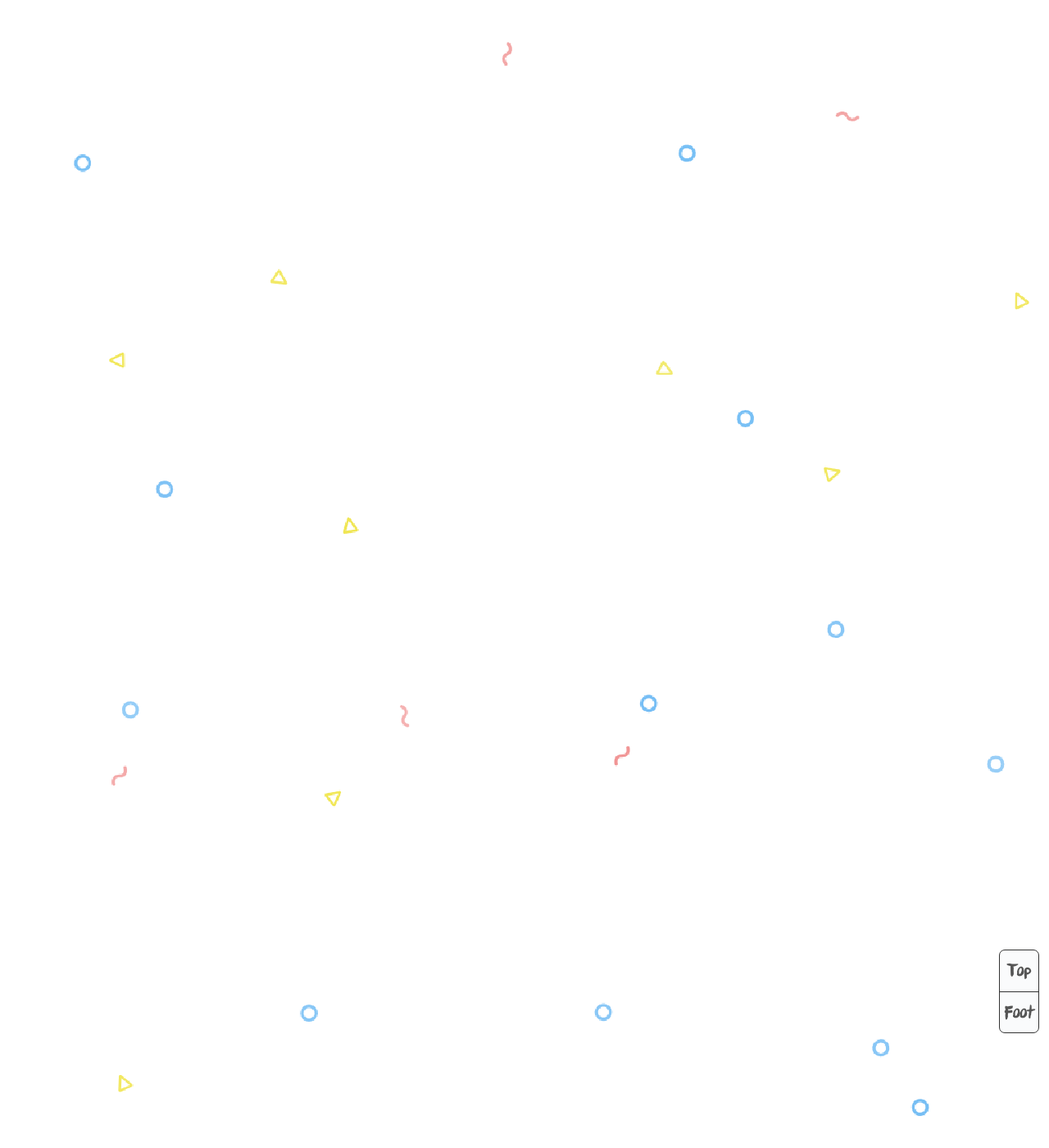
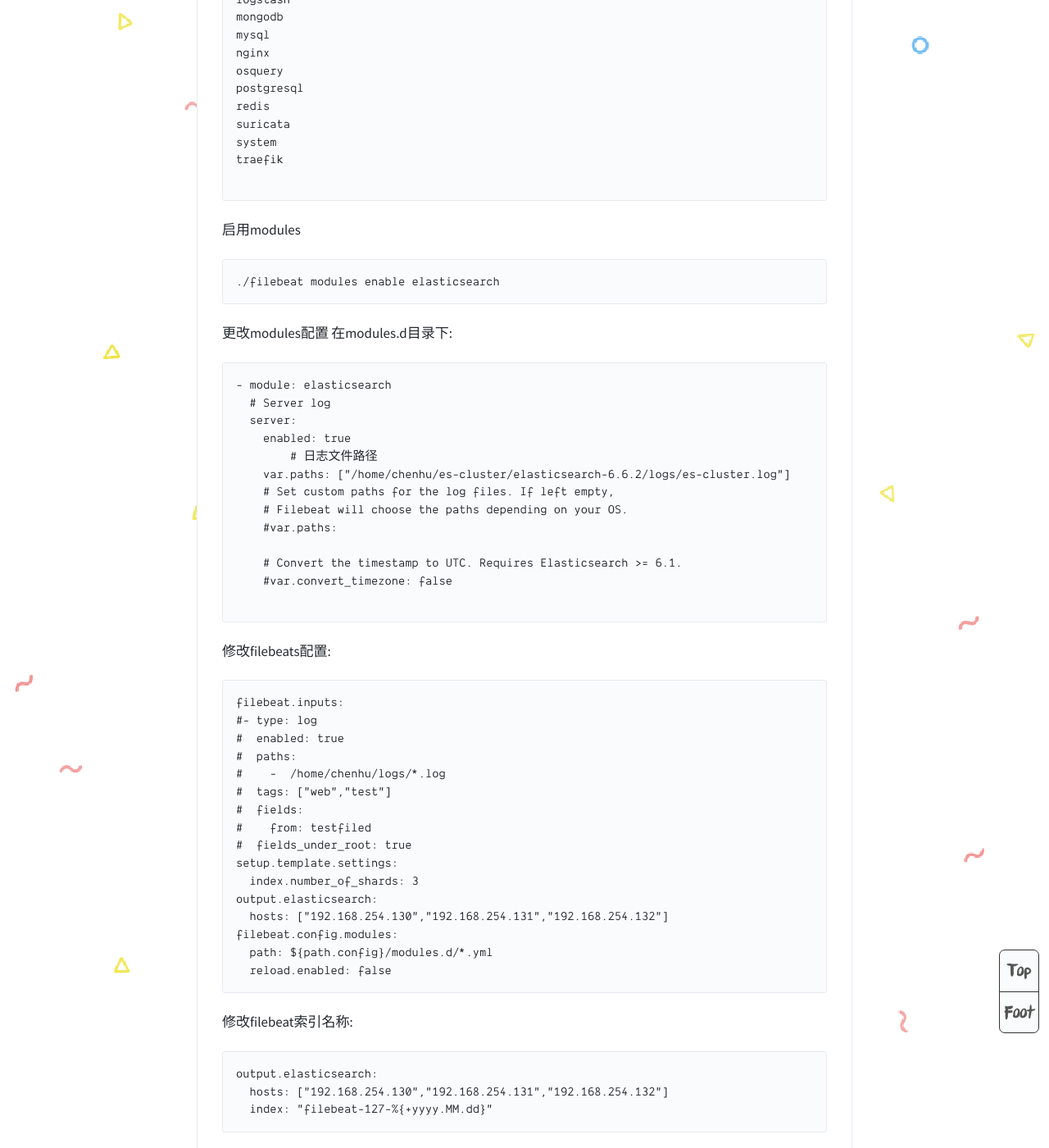
Before and after one commit to LazystudentCH/LazyStudentChhh.github.io, a Jekyll site: the page built from _posts/2020-07-28-[ELK]5.FileBeat.md, in a window 1280 px wide and 1400 px high, scrolled down 5422 px. Shown: the whole window at 82% size. Built offline with Jekyll 4.4.1, drawn with Linux system fonts in a browser that asks for light colours; comment, search, counter and statistics services are not loaded; some of the changed text lies outside the part shown.

Commit message:
修改文件: _posts/2020-07-28-[ELK]5.FileBeat.md

````diff
--- a/_posts/2020-07-28-[ELK]5.FileBeat.md
+++ b/_posts/2020-07-28-[ELK]5.FileBeat.md
@@ -17,7 +17,7 @@
 - type: stdin
   enabled: true
 setup.template.settings:
-  index.number_of_shards: 3   //转发到es中的分片个数
+  index.number_of_shards: 3   //指定索引的分区数
 output.console:   //输出
   pretty: true
   enable: true
@@ -171,3 +171,104 @@
 }
 
 ```
+
+**输出到es**
+
+```
+filebeat.inputs:
+- type: log
+  enabled: true
+  paths:
+    -  /home/chenhu/logs/*.log
+  tags: ["web","test"]
+  fields:
+    from: testfiled
+  fields_under_root: true
+setup.template.settings:
+  index.number_of_shards: 3   //索引分片数量
+output.elasticsearch:  //输出到es
+  hosts: ["192.168.254.130","192.168.254.131","192.168.254.132"]  //集群地址
+```
+
+结果:
+![enter description here](https://raw.githubusercontent.com/LazystudentCH/blogImage/master/2020/7/28/[ELK]5.FileBeat/1595950878531.png)
+
+
+**modules**
+
+> filebeat中有许多modules
+
+```
+[chenhu@192 filebeat-6.6.2-linux-x86_64]$ ./filebeat modules list
+Enabled:
+
+Disabled:
+apache2
+auditd
+elasticsearch
+haproxy
+icinga
+iis
+kafka
+kibana
+logstash
+mongodb
+mysql
+nginx
+osquery
+postgresql
+redis
+suricata
+system
+traefik
+
+```
+
+启用modules
+```
+./filebeat modules enable elasticsearch
+```
+
+更改modules配置 在modules.d目录下:
+```
+- module: elasticsearch
+  # Server log
+  server:
+    enabled: true
+	# 日志文件路径
+    var.paths: ["/home/chenhu/es-cluster/elasticsearch-6.6.2/logs/es-cluster.log"]
+    # Set custom paths for the log files. If left empty,
+    # Filebeat will choose the paths depending on your OS.
+    #var.paths:
+
+    # Convert the timestamp to UTC. Requires Elasticsearch >= 6.1.
+    #var.convert_timezone: false
+
+```
+
+修改filebeats配置:
+```
+filebeat.inputs:
+#- type: log
+#  enabled: true
+#  paths:
+#    -  /home/chenhu/logs/*.log
+#  tags: ["web","test"]
+#  fields:
+#    from: testfiled
+#  fields_under_root: true
+setup.template.settings:
+  index.number_of_shards: 3
+output.elasticsearch:
+  hosts: ["192.168.254.130","192.168.254.131","192.168.254.132"]
+filebeat.config.modules:
+  path: ${path.config}/modules.d/*.yml
+  reload.enabled: false
+```
+
+修改filebeat索引名称:
+```
+output.elasticsearch:
+  hosts: ["192.168.254.130","192.168.254.131","192.168.254.132"]
+  index: "filebeat-127-%{+yyyy.MM.dd}"
+```
````
